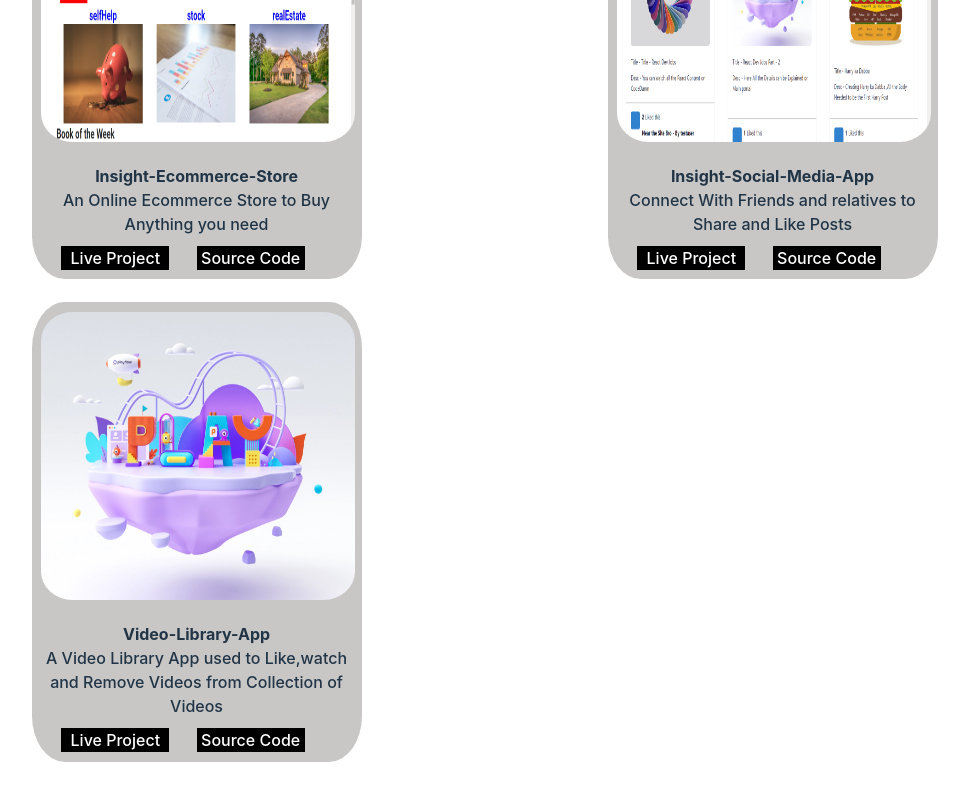
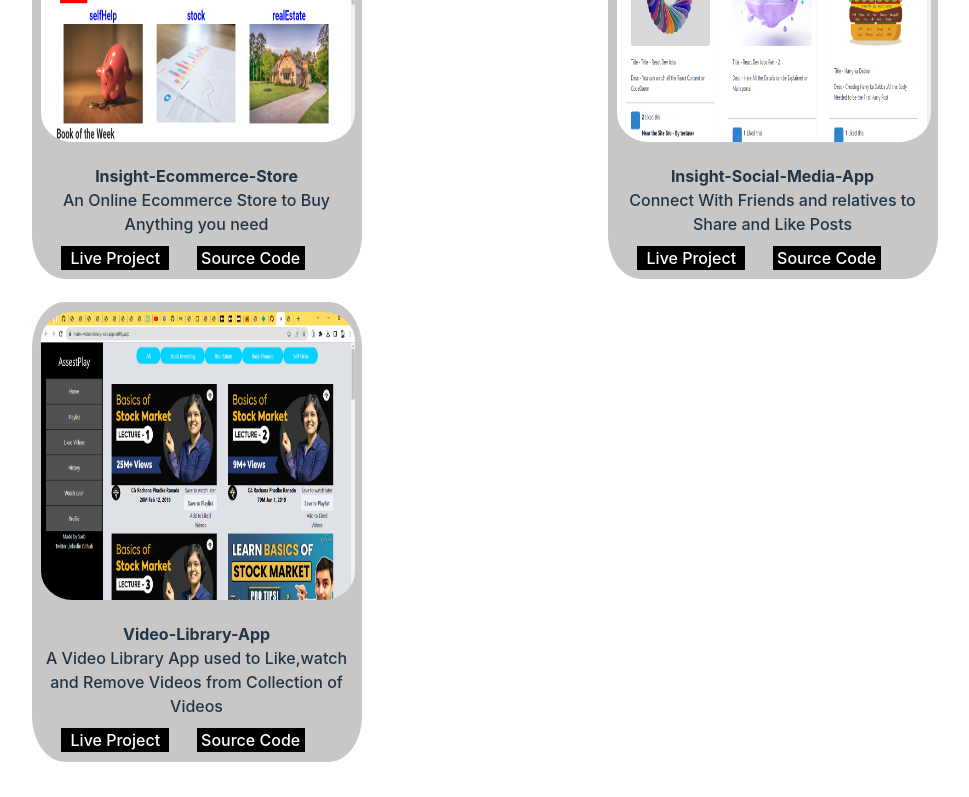
Before and after one commit to sarb001/Dev-portfolio, a React (Vite) app: page / in a window 1280 px wide. Shown: the part 2049-2846 px from the top of the page, without its empty margins (44-1013 px from the left). Built offline with nearby package versions, Linux system fonts and the light colour scheme.

Commit message:
images path - updated

```diff
--- a/src/Components/Navbar.jsx
+++ b/src/Components/Navbar.jsx
@@ -27,7 +27,7 @@ const Navbar = () => {
                     <li> <a href = "#contact"  >  Contact  </a>  </li>
                     <li> <a href = "#skills" > Skills  </a> </li>
                     <li> <a href = "#work" > Work </a>  </li>
-                    <li> <a href = "/public/Sarbkalyan's Resume (7).pdf" > Resume </a> </li>
+                    <li> <a  target = "_blank" href = "/Sarbkalyan's Resume (7).pdf" > Resume </a> </li>
             </ul>
         </div>
 
--- a/src/Components/Work.jsx
+++ b/src/Components/Work.jsx
@@ -13,7 +13,7 @@ const Work = () => {
                      <div className="workcard-container">
                         <div className="workcard">
                           <div className="card-img">
-                              <img src = "/public/Ecommerce-app (2).png"   alt = "Web-Designer" />
+                              <img src = "/Ecommerce-app (2).png"   alt = "Web-Designer" />
                           </div>
                           <div className="main-header">
                              <b> Insight-Ecommerce-Store </b>
@@ -31,7 +31,7 @@ const Work = () => {
                      <div className="workcard-container">
                         <div className="workcard">
                           <div className="card-img">
-                              <img src = "/public/Social-Media-App (2).png"   alt = "Web-Designer" />
+                              <img src = "/Social-Media-App (2).png"   alt = "Web-Designer" />
                           </div>
                           <div className="main-header">
                               <b>  Insight-Social-Media-App  </b>
@@ -50,7 +50,7 @@ const Work = () => {
                      <div className="workcard-container">
                         <div className="workcard">
                           <div className="card-img">
-                              <img src = "/web-designer.png"   alt = "Web-Designer" />
+                              <img src = "/Video-Library-App.png"   alt = "Web-Designer" />
                           </div>
                           <div className="main-header">
                              <b> Video-Library-App  </b>
```
Also changed, not shown: public/Video-Library-App.png (added).
